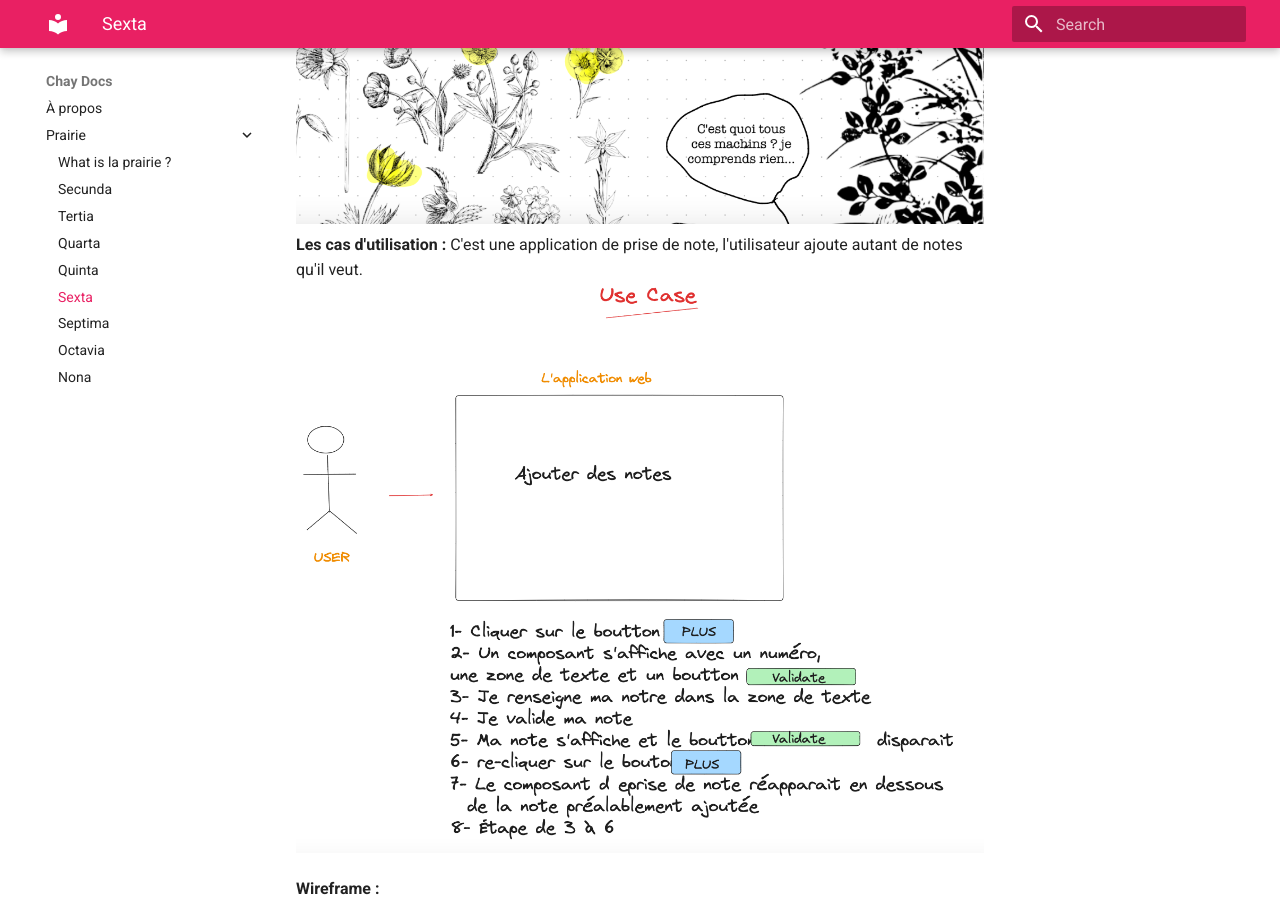
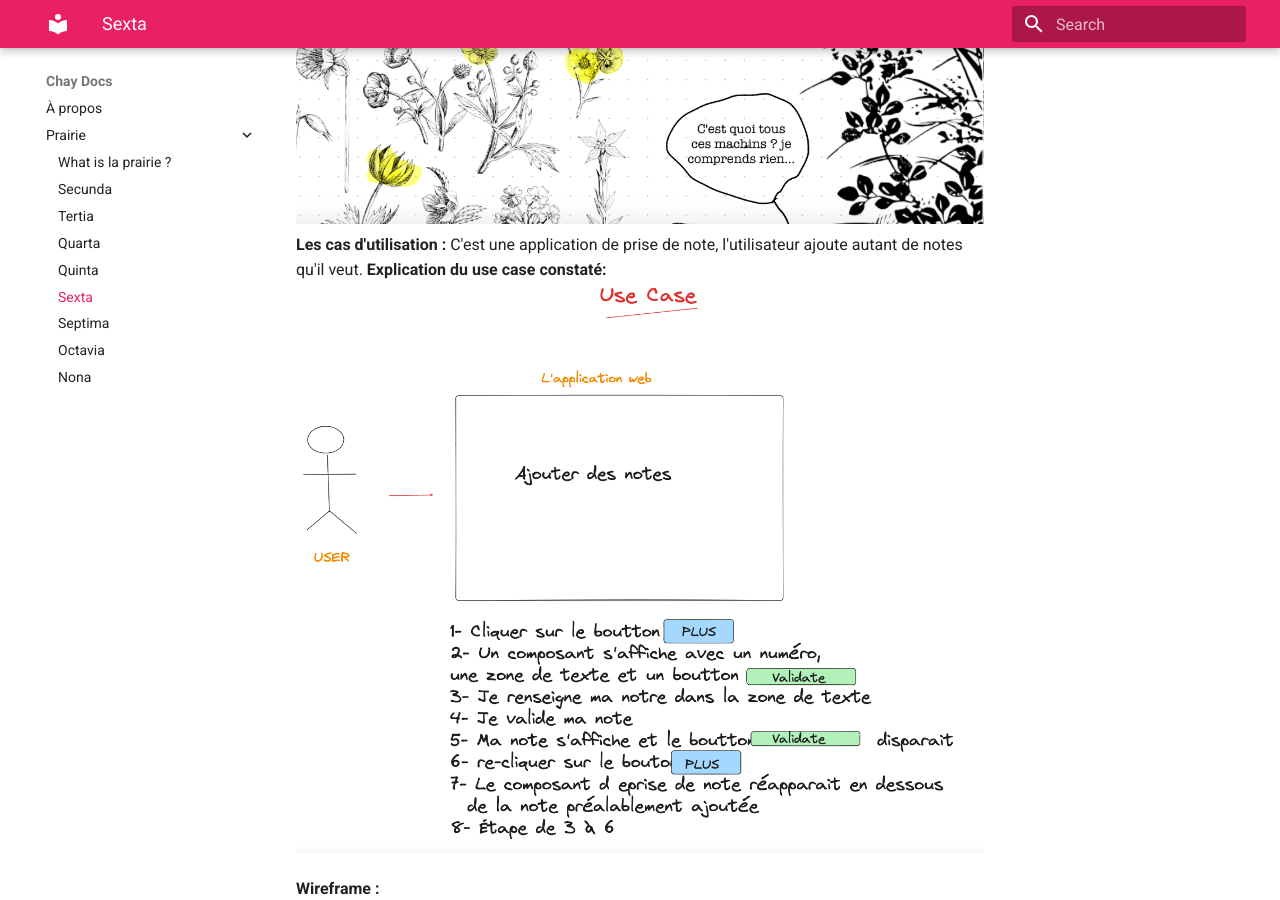
Before and after one commit to elhayanich/chay_docu, an MkDocs documentation site: the page built from docs/sexta.md, in a window 1280 px wide and 900 px high, scrolled down 665 px. Built offline with MkDocs 1.6.1 and Material for MkDocs 9.7.7, drawn with Linux system fonts in a browser that asks for light colours; some of the changed lines change nothing that is shown.

Commit message:
update: sixta exo

```diff
--- a/docs/sexta.md
+++ b/docs/sexta.md
@@ -1,6 +1,7 @@
 ![sexta exericse](sexta.png)
 **Les cas d'utilisation :**
 C'est une application de prise de note, l'utilisateur ajoute autant de notes qu'il veut.
+**Explication du use case constaté:**
 ![usecase](usecase.png)
 
 **Wireframe :**
@@ -10,7 +11,7 @@
 ![activity diagram](activity.png)
 
 **Digramme de séquence :**
-En cours
+![sequence diagram](sequence.png)
 
 **Diagramme de classe :**
 ![class diagram](class.png)
```
Also changed, not shown: docs/class.png, docs/sequence.png, site/search/search_index.json, site/sexta/index.html, 2 other files.
